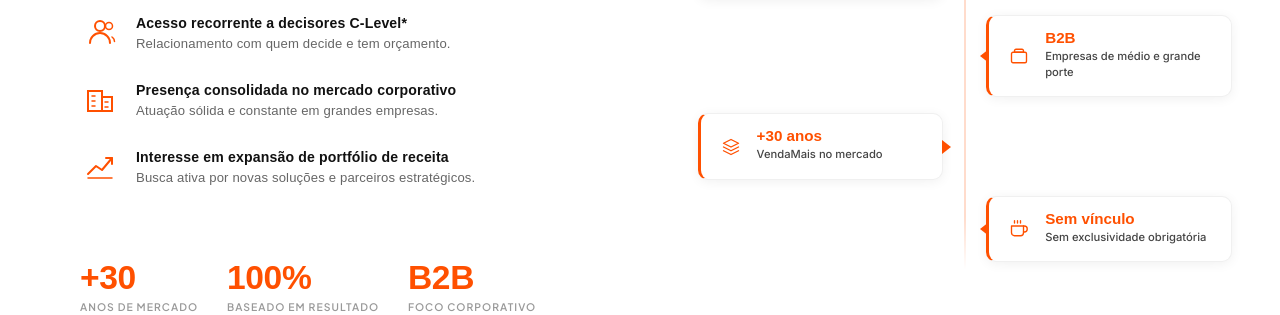
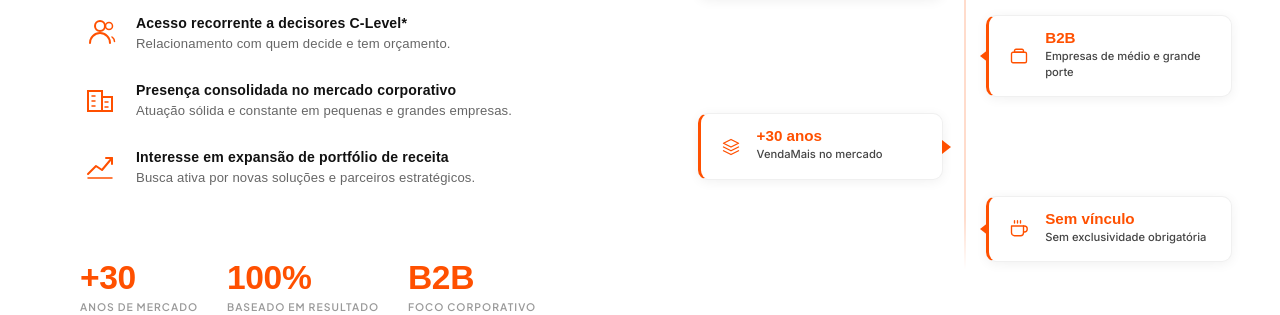
Before and after one commit to Dxniel804/VM-Partners, a Flask app: page / in a window 1280 px wide. Shown: the part 2757-3072 px from the top of the page. Run offline with Flask 3, Linux system fonts and the light colour scheme; some libraries are stand-ins or nearby versions; some web fonts are replaced.

Commit message:
fix: . to the final messag

```diff
--- a/template/index.html
+++ b/template/index.html
@@ -252,7 +252,7 @@
           </div>
           <div class="check-text">
             <strong>Presença consolidada no mercado corporativo</strong>
-            <span>Atuação sólida e constante em grandes empresas.</span>
+            <span>Atuação sólida e constante em pequenas e grandes empresas.</span>
           </div>
         </div>
 
```
